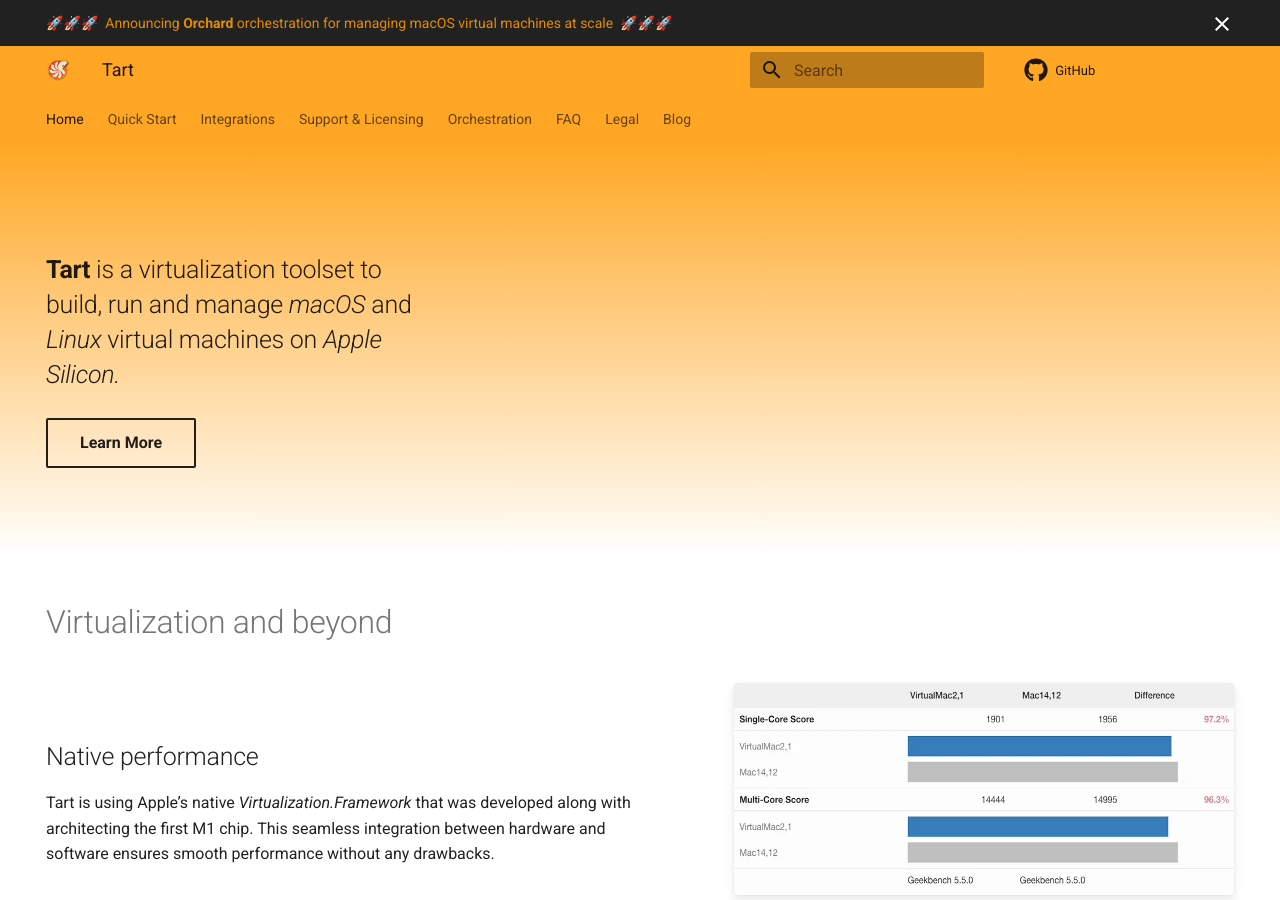
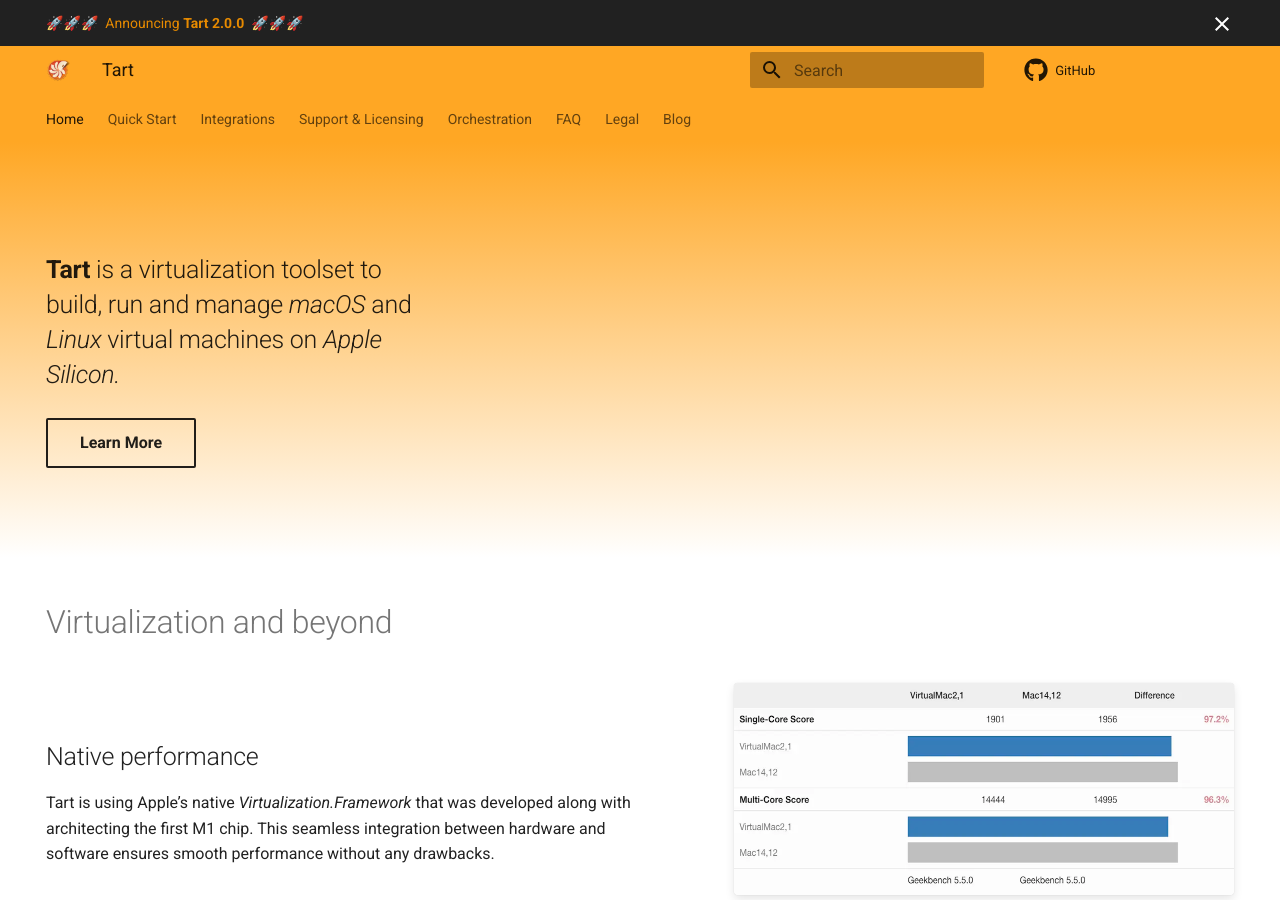
Before and after one commit to cirruslabs/tart, an MkDocs documentation site: the page built from docs/index.md, in a window 1280 px wide and 900 px high. Built offline with MkDocs 1.6.1 and Material for MkDocs 9.7.7, drawn with Linux system fonts in a browser that asks for light colours; a script that is not in the unit is left out; plug-ins that fetch from the network failed and are left out; comment, search, counter and statistics services are not loaded.

Commit message:
Updated announcement link

```diff
--- a/docs/theme/overrides/home.html
+++ b/docs/theme/overrides/home.html
@@ -1,8 +1,8 @@
 {% extends "base.html" %}
 
 {% block announce %}
-<a href="/blog/2023/04/25/announcing-orchard-orchestration-for-managing-macos-virtual-machines-at-scale/">
-  🚀🚀🚀&nbsp&nbspAnnouncing <strong>Orchard</strong> orchestration for managing macOS virtual machines at scale&nbsp;&nbsp;🚀🚀🚀
+<a href="/blog/2023/09/20/tart-200-and-community-updates/">
+  🚀🚀🚀&nbsp&nbspAnnouncing <strong>Tart 2.0.0</strong>&nbsp;&nbsp;🚀🚀🚀
 </a>
 {% endblock %}
 
```
